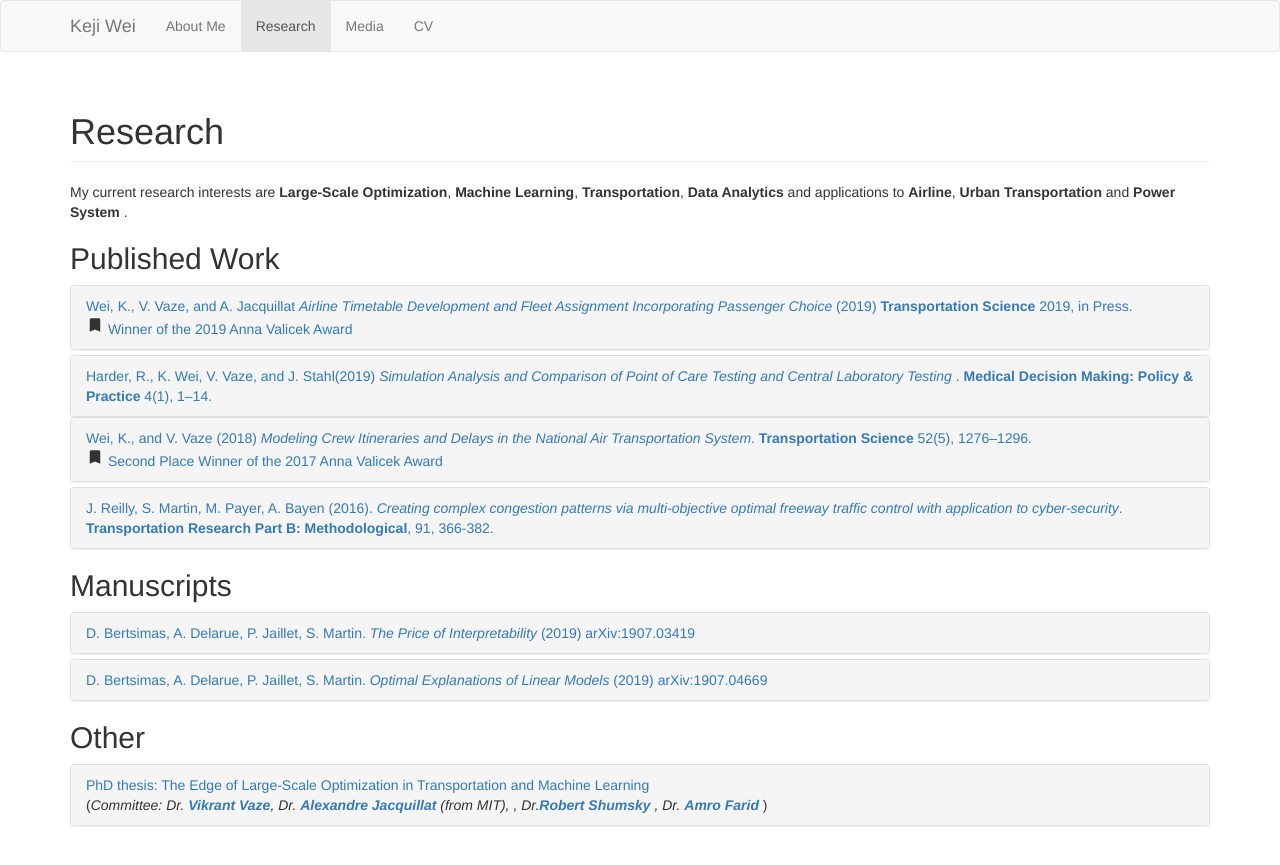
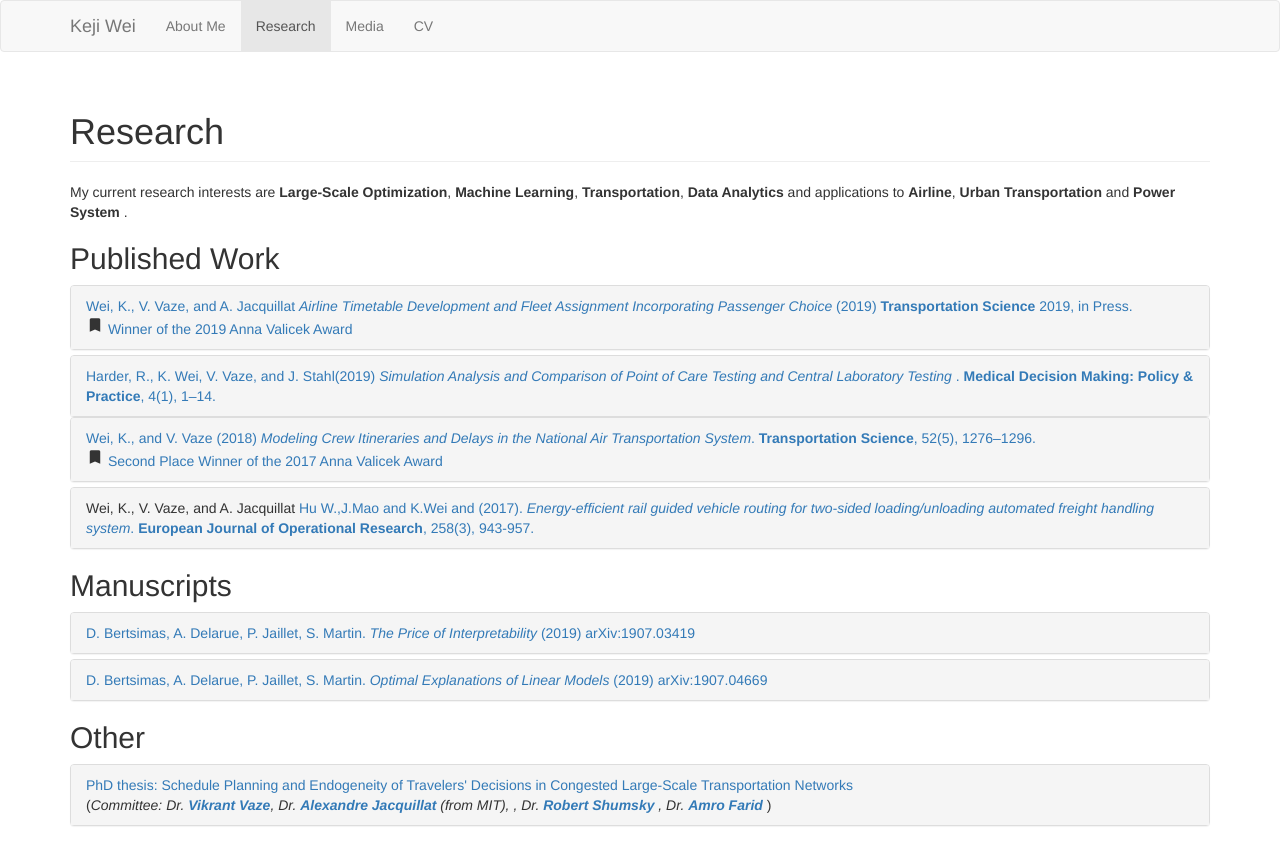
Before and after one commit to kejiwei/kejiwei.github.io, a Jekyll site: the page built from research.html, in a window 1280 px wide. Shown: the top 865 px of the page. Built offline with Jekyll 4.4.1, drawn with Linux system fonts in a browser that asks for light colours.

Commit message:
Update research.html

```diff
--- a/research.html
+++ b/research.html
@@ -43,7 +43,7 @@
               Harder, R., K. Wei, V. Vaze, and J. Stahl(2019)
               <em>Simulation Analysis and Comparison of Point of Care Testing and Central Laboratory Testing
               </em>.
-              <strong>Medical Decision Making: Policy & Practice</strong>  4(1), 1–14.
+              <strong>Medical Decision Making: Policy & Practice</strong>,  4(1), 1–14.
             </a>
         </div>
         <div id="collapse3" class="panel-collapse collapse">
@@ -64,7 +64,7 @@
           <a data-toggle="collapse" data-parent="#published" href="#collapse2">
             Wei, K., and V. Vaze (2018)
               <em>Modeling Crew Itineraries and Delays in the National Air Transportation System</em>.
-              <strong>Transportation Science</strong> 52(5), 1276–1296.
+              <strong>Transportation Science</strong>, 52(5), 1276–1296.
           </a><br />
           <i class="material-icons md-18">bookmark</i> <a href="https://agifors.org/PriorAwardWinners"> Second Place Winner of the 2017 Anna Valicek Award</a><br />
         </div>
@@ -95,10 +95,12 @@
 
       <div class="panel panel-default">
         <div class="panel-heading">
+            Wei, K., V. Vaze, and A. Jacquillat
+
             <a data-toggle="collapse" data-parent="#published" href="#collapse1">
-              J. Reilly, S. Martin, M. Payer, A. Bayen (2016).
-              <em>Creating complex congestion patterns via multi-objective optimal freeway traffic control with application to cyber-security</em>.
-              <strong>Transportation Research Part B: Methodological</strong>, 91, 366-382.
+              Hu W.,J.Mao and K.Wei and   (2017).
+              <em>Energy-efficient rail guided vehicle routing for two-sided loading/unloading automated freight handling system</em>.
+              <strong>European Journal of Operational Research</strong>, 258(3), 943-957.
             </a>
         </div>
         <div id="collapse1" class="panel-collapse collapse">
@@ -109,17 +111,10 @@
               </div>
               <div class="col-md-8">
                 <p>
-                  <strong>Abstract:</strong> This article presents a study on freeway networks instrumented with coordinated ramp metering and the ability of such control systems
-                  to produce arbitrarily complex congestion patterns within the dynamical limits of the traffic system. The developed method is used to
-                  evaluate the potential for an adversary with access to control infrastructure to enact high-level attacks on the underlying freeway system.
-                  The attacks are executed using a predictive, coordinated ramp metering controller based on finite-horizon optimal control
-                  and multi-objective optimization techniques. The efficacy of the control schemes in carrying out the prescribed attacks is determined
-                  via simulations of traffic network models based on the cell transmission model with onramps modeled as queue buffers.
-                  Freeway attacks with high-level objectives are presented on two illustrative examples: congestion-on-demand,
-                  which aims to create precise, user-specified pockets of congestion, and catch-me-if-you-can, which attempts to aid a fleeing vehicle from pursuant vehicles.
+                  <strong>Abstract:</strong> Rail-guided vehicles (RGVs) are widely employed in automated freight handling system (AFHS) to transport surging air cargo. Energy-efficient routing of such vehicles is of great interest for both financial and environmental sustainability. Given a multi-capacity RGV working on a linear track in AFHS, we consider its optimal routing under two-sided loading/unloading (TSLU) operations, in which energy consumption is minimized under conflict-avoidance and time window constraints. The energy consumption takes account of dynamics and routing-dependent gross weight of the RGV. And the conflict-avoidance constraints ensure conflict-free transport service under TSLU operations. The problem is formulated as a mixed-integer linear program, and solved by incorporating valid inequalities that exploit structural properties of the problem. The static problem model and solution approach are then integrated with a rolling-horizon approach to solve the dynamic routing problem where air cargo enters and departs from the system dynamically in time. Simulation results suggest that the proposed strategy is able to route a RGV to transport air cargo with an energy cost that is considerably lower than one of the most common heuristic methods implemented in current practice.
                 </p>
                 <p style="text-align: center;">
-                    <a href="https://www.sciencedirect.com/science/article/pii/S0191261516303307"><button type="button" class="btn btn-primary btn-lg">Get Paper</button>
+                    <a href="https://www.sciencedirect.com/science/article/pii/S0377221716307159"><button type="button" class="btn btn-primary btn-lg">Get Paper</button>
                     </a>
                 </p>
               </div>
@@ -187,31 +182,19 @@
       <div class="panel panel-default">
         <div class="panel-heading">
             <a data-toggle="collapse" data-parent="#other" href="#phdthesis">
-              PhD thesis: The Edge of Large-Scale Optimization in Transportation and Machine Learning
+              PhD thesis: Schedule Planning and Endogeneity of Travelers' Decisions in Congested Large-Scale Transportation Networks
             </a><br />
-            (<em>Committee: Dr. <strong><a href="https://engineering.dartmouth.edu/people/faculty/vikrant-vaze/">Vikrant Vaze</a></strong>, Dr. <strong><a href="https://mitsloan.mit.edu/faculty/directory/alexandre-jacquillat">Alexandre Jacquillat</a></strong> (from MIT), , Dr.<strong><a href="https://mitsloan.mit.edu/faculty/directory/alexandre-jacquillat">Robert Shumsky </a></strong>, Dr. <strong><a href="https://engineering.dartmouth.edu/people/faculty/amro-farid">Amro Farid </a></strong></em>) <br />
+            (<em>Committee: Dr. <strong><a href="https://engineering.dartmouth.edu/people/faculty/vikrant-vaze/">Vikrant Vaze</a></strong>, Dr. <strong><a href="https://mitsloan.mit.edu/faculty/directory/alexandre-jacquillat">Alexandre Jacquillat</a></strong> (from MIT), , Dr. <strong><a href="http://faculty.tuck.dartmouth.edu/robert-shumsky/"> Robert Shumsky </a></strong>, Dr. <strong><a href="https://engineering.dartmouth.edu/people/faculty/amro-farid">Amro Farid </a></strong></em>) <br />
         </div>
         <div id="phdthesis" class="panel-collapse collapse">
           <div class="panel-body">
-            This thesis focuses on impactful applications of large-scale optimization in transportation and machine learning.
-            Using both theory and computational experiments, we introduce novel optimization algorithms to overcome the tractability issues that arise in real world applications.
-            We work towards the implementation of these algorithms, through software contributions, public policy work, and a formal study of machine learning interpretability.
-            Our implementation in Boston Public Schools generates millions of dollars in yearly transportation savings and led to important public policy consequences in the United States.
+The core task in passenger transportation systems planning can be described as one of matching the network-wide demand with adequate capacity by deploying resources over the corresponding parts of the network. A prime challenge inherent in this task is the uncertainty in demand and supply in transportation systems. Demand uncertainty manifests itself in the form of the passenger choice behavior. Supply uncertainty presents itself as delays and disruptions in resource availability. This thesis tackles a set of three related research questions within passenger transportation systems while explicitly incorporating the inherent uncertainty in both demand and supply during the planning phases of air and urban transportation systems.
 
-            This work is motivated by large-scale transportation problems that present significant optimization challenges.
-            In particular, we study the problem of ride-sharing, the online routing of hundreds of thousands of customers every day in New York City.
-            We also contribute to travel time estimation from origin-destination data, on city routing networks with tens of thousands of roads.
-            We additionally consider the problem of school transportation, the scheduling of hundreds of buses to send tens of thousands of children to school everyday.
-            This transportation problem is related to the choice of school start times, for which we also propose an optimization framework.
+Flight delay propagation results in enormous additional operating costs for the airlines, passengers and the aviation system as a whole. The first part of this thesis is focused on proposing, optimizing and validating a methodological framework for estimating the extent of crew-propagated delays and disruptions. We identify the factors that influence the extent of crew-propagated delays, and incorporate them into a robust crew scheduling model. We then develop a fast heuristic approach for solving the inverse of this robust crew scheduling problem to generate crew schedules that are similar to real-world crew scheduling samples. Along with various other findings, our results show that airlines avoid up to 80\% of crew-related delays through advanced planning methods.
 
-            Building on these applications, we present methodological contributions in large-scale optimization.
-            We introduce state-of-the-art algorithms for scheduling problems with time-window (<em>backbone</em>) and for school bus routing (<em>BiRD</em>).
-            Our work on travel time estimation tractably produces solutions to the inverse shortest path length problem, solving a sequence of second order cone problems.
-            We also present a theoretical and empirical study of the stochastic proximal point algorithm, an alternative to stochastic gradient methods (the de-facto algorithm for large-scale learning).
+The second part of this thesis introduces an original integrated optimization approach to comprehensive flight timetabling and fleet assignment under endogenous passenger choice. The resulting optimization model is formulated as a mixed-integer linear program. We propose an original multi-phase solution approach, which effectively combines several heuristics, to optimize the network-wide timetable of a major airline within a realistic computational budget. Using case study data from Alaska Airlines, computational results suggest that the combination of this model formulation and solution approaches can result in significant profit improvements, as compared to the most advanced incremental approaches to flight timetabling. Additional computational experiments based on several extensions also demonstrate the benefits of this modeling and computational framework to support various types of strategic airline decision-making in the context of frequency planning, revenue management, and post-merger integration.
 
-            We also aim at the implementation of these algorithms, through software contributions, public policy work (together with stakeholders and journalists), and a collaboration with the city of Boston.
-            Explaining complex algorithms to decision-makers is a difficult task, therefore we introduce an optimization framework to decomposes models into a sequence of simple building blocks.
-            This allows us to introduce formal measure of the "interpretability" of a large class of machine learning models, and to study tradeoffs between this measure and model performance, the <em>price of interpretability</em>.
+The popularity of ridehailing services like Didi, Lyft, and Uber has soared recently. While ridehailing services offer a very convenient mode of urban transportation for many passengers, these additional vehicles on the road contribute to urban road traffic congestion, and in some cases are held responsible for falling public transit ridership. A high quality public transit system is an effective means to alleviate urban road traffic congestion, but the interdependence between transit ridership, ridehailing ridership and urban road traffic congestion motivates the following question: can public transit and ridehailing co-exist and thrive to improve the overall social welfare? To answer this question, we develop a novel mixed-integer nonlinear optimization model, and a new set of solution algorithms to optimize transit timetables. Our model explicitly accounts for the impacts on road congestion and the passengers' mode-switching behavior between transit and ridehailing services. </em>.
             <p style="text-align: center;">
               <a href="assets/papers/sebastienmartin_thesis.pdf"><button type="button" class="btn btn-primary btn-lg">Get Thesis</button></a>
             </p>
```
